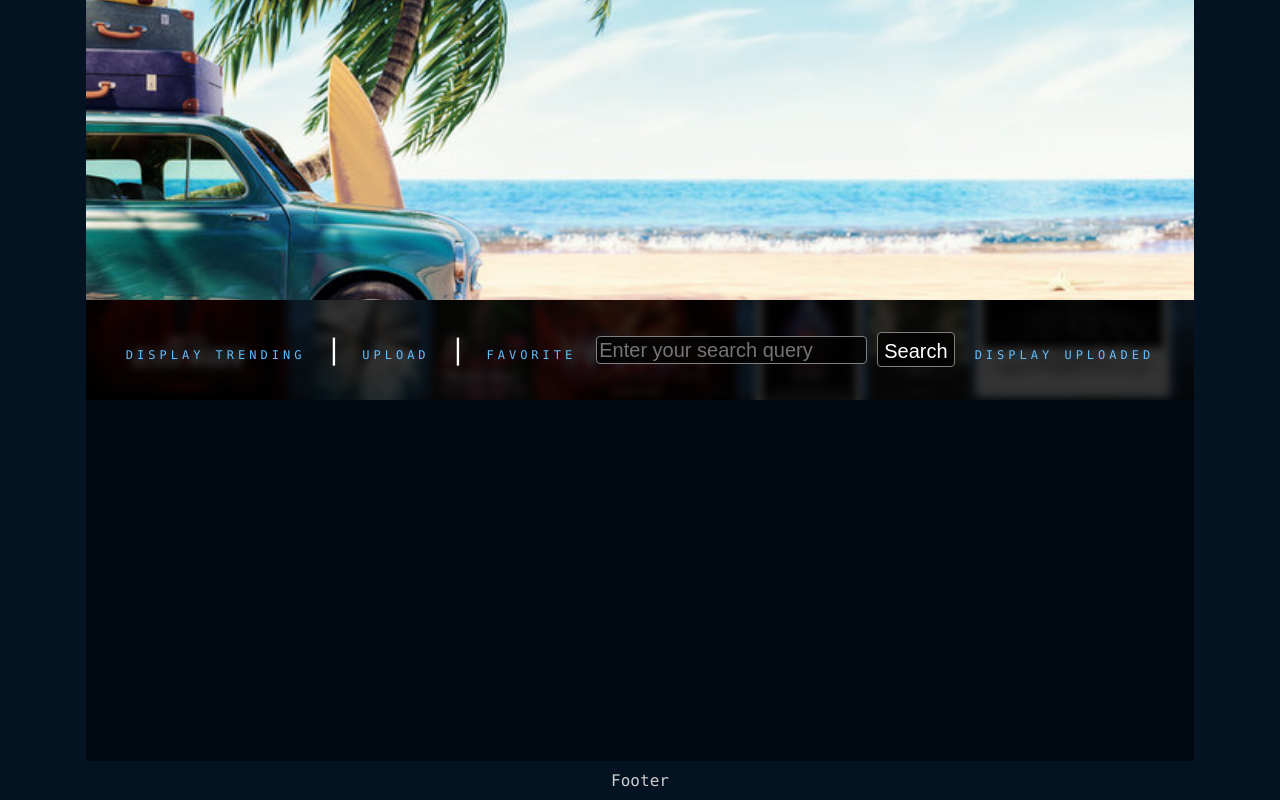
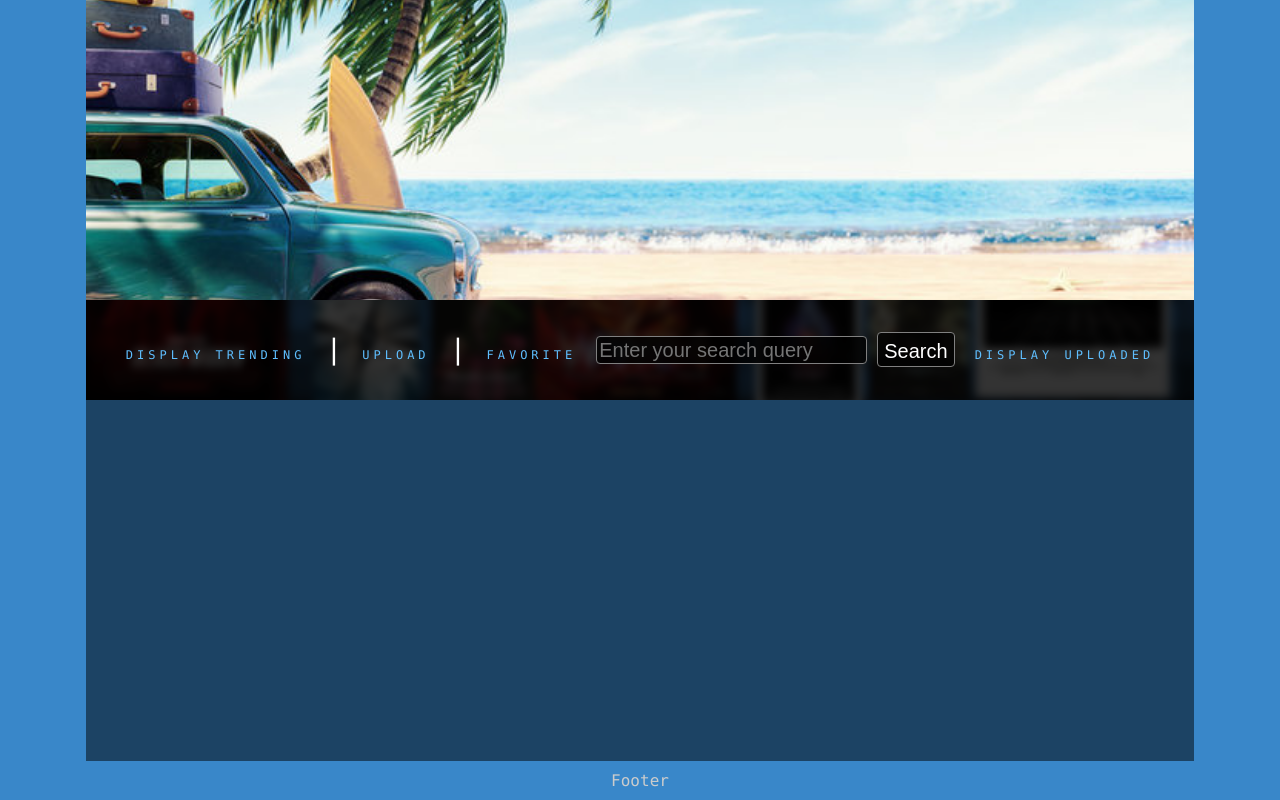
Before and after one commit to Web-project-A58/Web-project-A58, a website with bundled scripts: page template/index.html in a window 1280 px wide. Built offline with nearby package versions, Linux system fonts and the light colour scheme; no server answers.

Commit message:
css-style

```diff
--- a/template/src/common/constants.js
+++ b/template/src/common/constants.js
@@ -14,7 +14,7 @@ export const EMPTY_HEART = '♡';
 
 export const UPLOAD = 'upload';
 
-export const API_KEY = "NAbuvJG9J3XZXNfsWATkCouDzWdQNQFw";
+export const API_KEY = "AuFd7NG7BWm1LiIBrMoLT2Br9pIAT8Lr";
 
 export const API_URL = "https://api.giphy.com/v1/gifs";
 
--- a/template/styles/main.css
+++ b/template/styles/main.css
@@ -5,10 +5,7 @@ body {
   margin: 0;
 }
 
-body {
-  background: url('../images/dark-linen.png') repeat;
-  font-family: 'Roboto', sans-serif;
-}
+
 
 div#app {
   display: grid;
@@ -56,7 +53,7 @@ body {
   justify-content: center;
   align-items: center;
   min-height: 100vh;
-  background: #031321;
+  background: #3987c9;
   font-family: consolas;
 }
 
```
